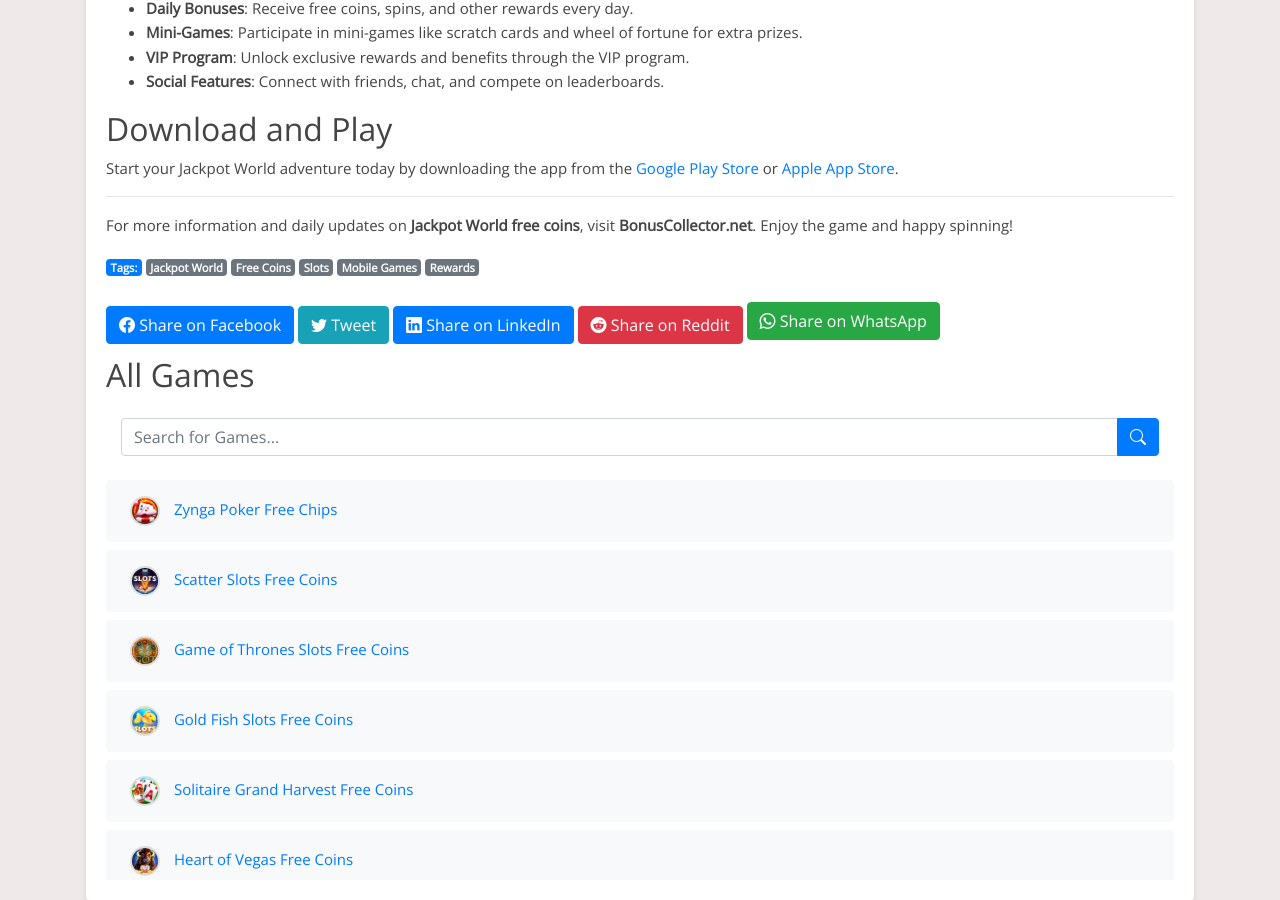
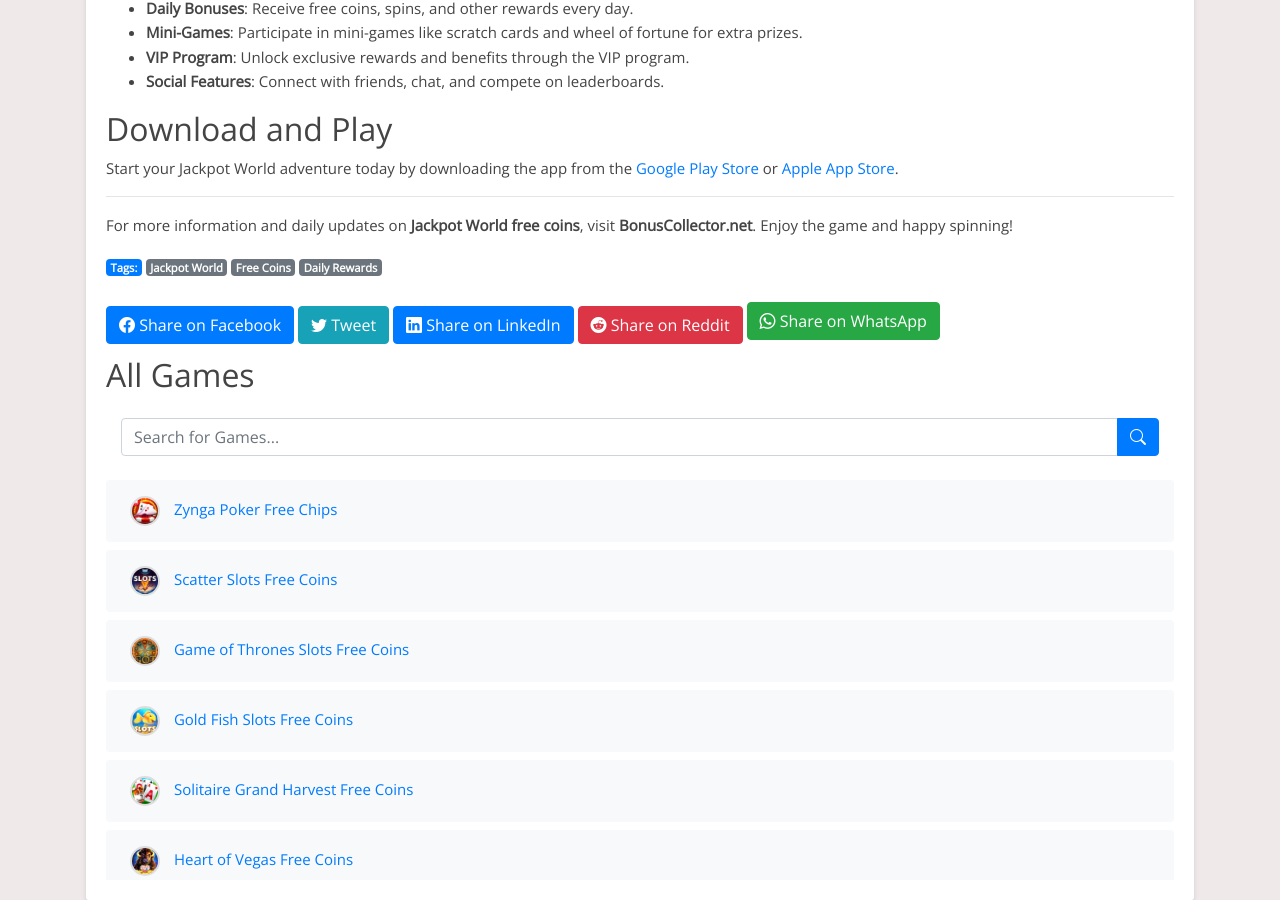
Before and after one commit to Prollad99/bs-net, a Jekyll site: the page built from _posts/2024-06-29-jackpot-world.md, in a window 1280 px wide and 900 px high, scrolled down 8149 px. Built offline with Jekyll 4.4.1, drawn with Linux system fonts in a browser that asks for light colours; nearby versions of some CDN libraries; comment, search, counter and statistics services are not loaded.

Commit message:
Update 2024-06-29-jackpot-world.md

```diff
--- a/_posts/2024-06-29-jackpot-world.md
+++ b/_posts/2024-06-29-jackpot-world.md
@@ -2,7 +2,7 @@
 layout: post
 title: "Jackpot World Free Coins: Today's Freebies"
 date: 2024-06-29
-tags: [Jackpot World, Free Coins, Slots, Mobile Games, Rewards]
+tags: [Jackpot World, Free Coins, Daily Rewards]
 author: BonusCollector.net
 description: "Get daily updates on Jackpot World free coins. Find links to collect your rewards and maximize your Jackpot World experience."
 lang: en
```
